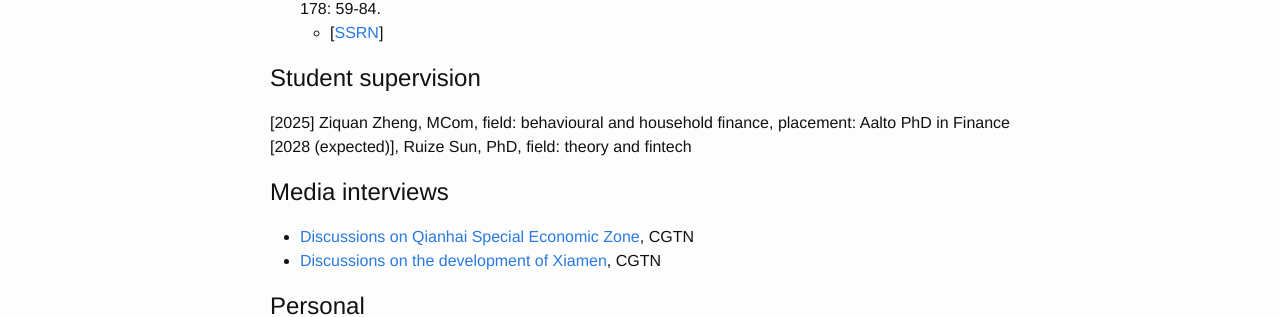
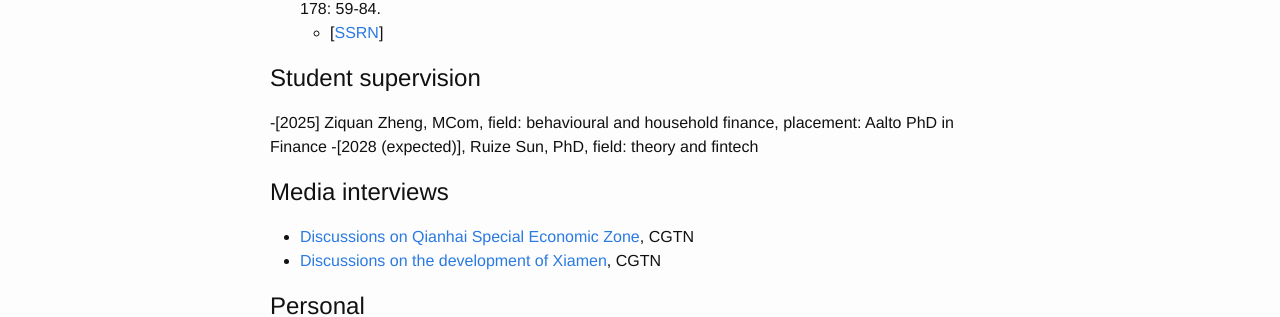
Before and after one commit to zhengyang-bao/zhengyang-bao.github.io, a Jekyll site: the page built from index.md, in a window 1280 px wide. Shown: the part 1124-1441 px from the top of the page. Built offline with Jekyll 4.4.1, drawn with Linux system fonts in a browser that asks for light colours.

```diff
--- a/index.md
+++ b/index.md
@@ -34,8 +34,8 @@ layout: default
   - [[SSRN](https://papers.ssrn.com/sol3/papers.cfm?abstract_id=3916604)]
 
 ## Student supervision
-[2025] Ziquan Zheng, MCom, field: behavioural and household finance, placement: Aalto PhD in Finance
-[2028 (expected)], Ruize Sun, PhD, field: theory and fintech
+-[2025] Ziquan Zheng, MCom, field: behavioural and household finance, placement: Aalto PhD in Finance
+-[2028 (expected)], Ruize Sun, PhD, field: theory and fintech
 
 ## Media interviews
 - [Discussions on Qianhai Special Economic Zone](https://news.cgtn.com/news/2021-09-20/Expert-Shenzhen-s-Qianghai-offers-opportunities-for-HK-13Iyp1gpoGs/index.html), CGTN
```
